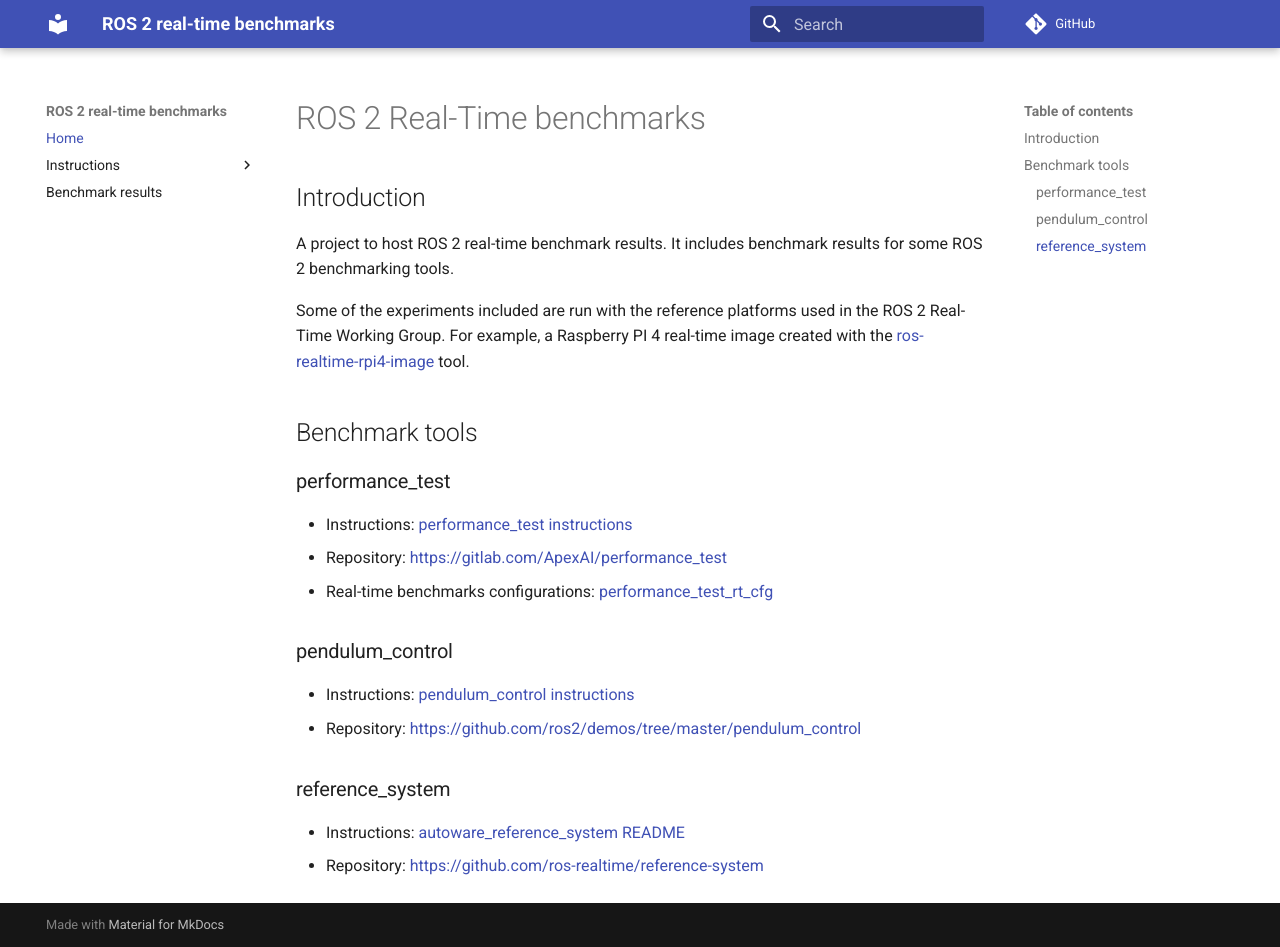
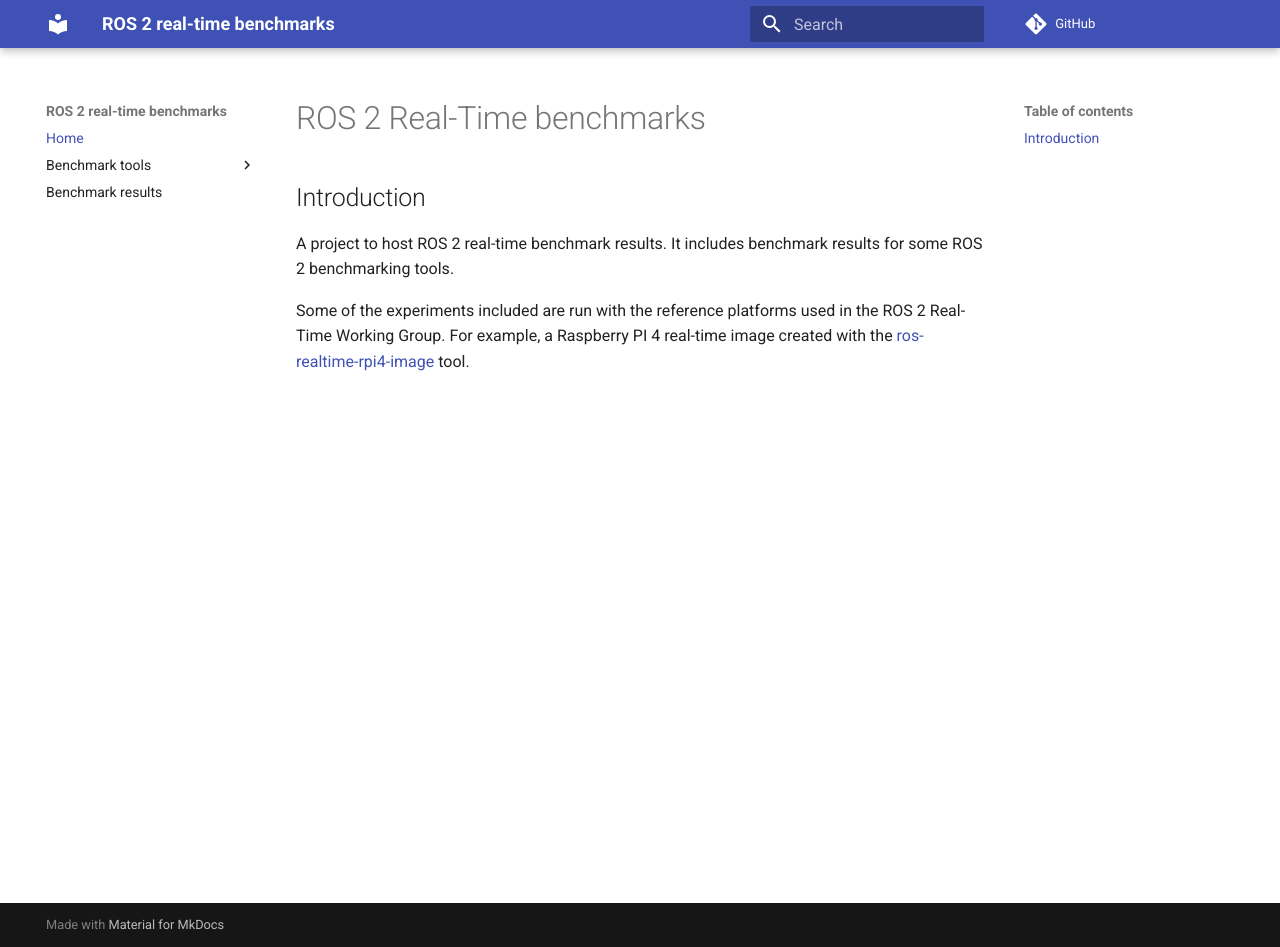
Before and after one commit to ros-realtime/ros2_realtime_benchmarks, an MkDocs documentation site: the page built from docs/index.md, in a window 1280 px wide and 947 px high. Built offline with MkDocs 1.6.1 and Material for MkDocs 9.7.7, drawn with Linux system fonts in a browser that asks for light colours; comment, search, counter and statistics services are not loaded; the version menu is left out.

Commit message:
Update instructions
Signed-off-by: Carlos San Vicente <carlos.sanvicente@apex.ai>

```diff
--- a/docs/index.md
+++ b/docs/index.md
@@ -16,21 +16,3 @@ Some of the experiments included are run with the reference platforms used in th
 ROS 2 Real-Time Working Group. For example, a Raspberry PI 4 real-time image
 created with the [ros-realtime-rpi4-image](https://github.com/ros-realtime/ros-realtime-rpi4-image)
 tool.
-
-## Benchmark tools
-
-### performance_test
-
-- Instructions: [performance_test instructions](instructions/performance_test.md)
-- Repository: [https://gitlab.com/ApexAI/performance_test](https://gitlab.com/ApexAI/performance_test)
-- Real-time benchmarks configurations: [performance_test_rt_cfg](https://github.com/ros-realtime/performance_test_rt_cfg)
-
-### pendulum_control
-
-- Instructions: [pendulum_control instructions](instructions/pendulum_demo.md)
-- Repository: [https://github.com/ros2/demos/tree/master/pendulum_control](https://github.com/ros2/demos/tree/master/pendulum_control)
-
-### reference_system
-
-- Instructions: [autoware_reference_system README](https://github.com/ros-realtime/reference-system/tree/main/autoware_reference_system)
-- Repository: [https://github.com/ros-realtime/reference-system](https://github.com/ros-realtime/reference-system)
```
Also changed, not shown: benchmark_results/galactic/cyclictest/cyclictest_report.md (+2 -2 lines), docs/benchmark_tools/cyclictest.md (added, +39 -0 lines), docs/benchmark_tools/performance_test.md (added, +37 -0 lines), docs/benchmark_tools/reference_system.md (added, +25 -0 lines), docs/instructions/performance_test.md (deleted, +0 -51 lines), docs/.pages, docs/benchmark_tools/.pages (added), docs/benchmark_tools/pendulum_control.md (renamed from docs/instructions/pendulum_demo.md).
